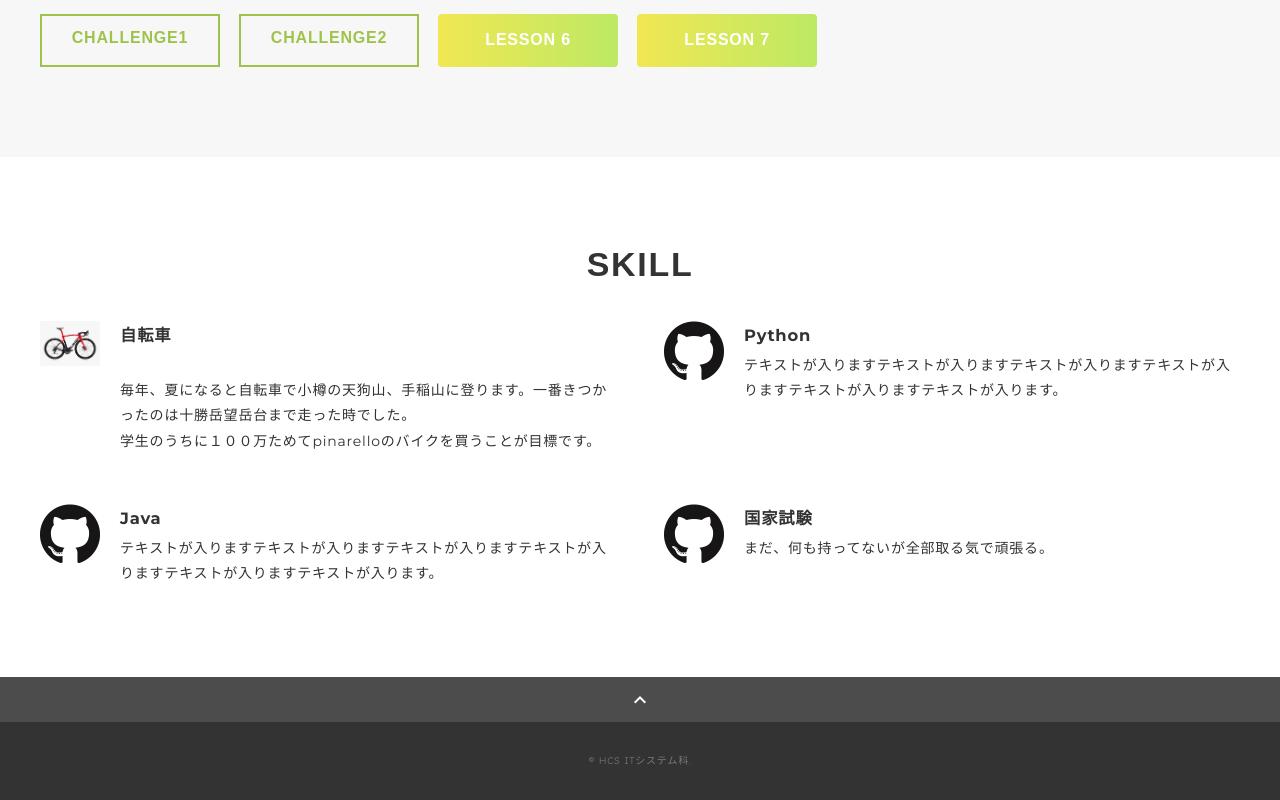
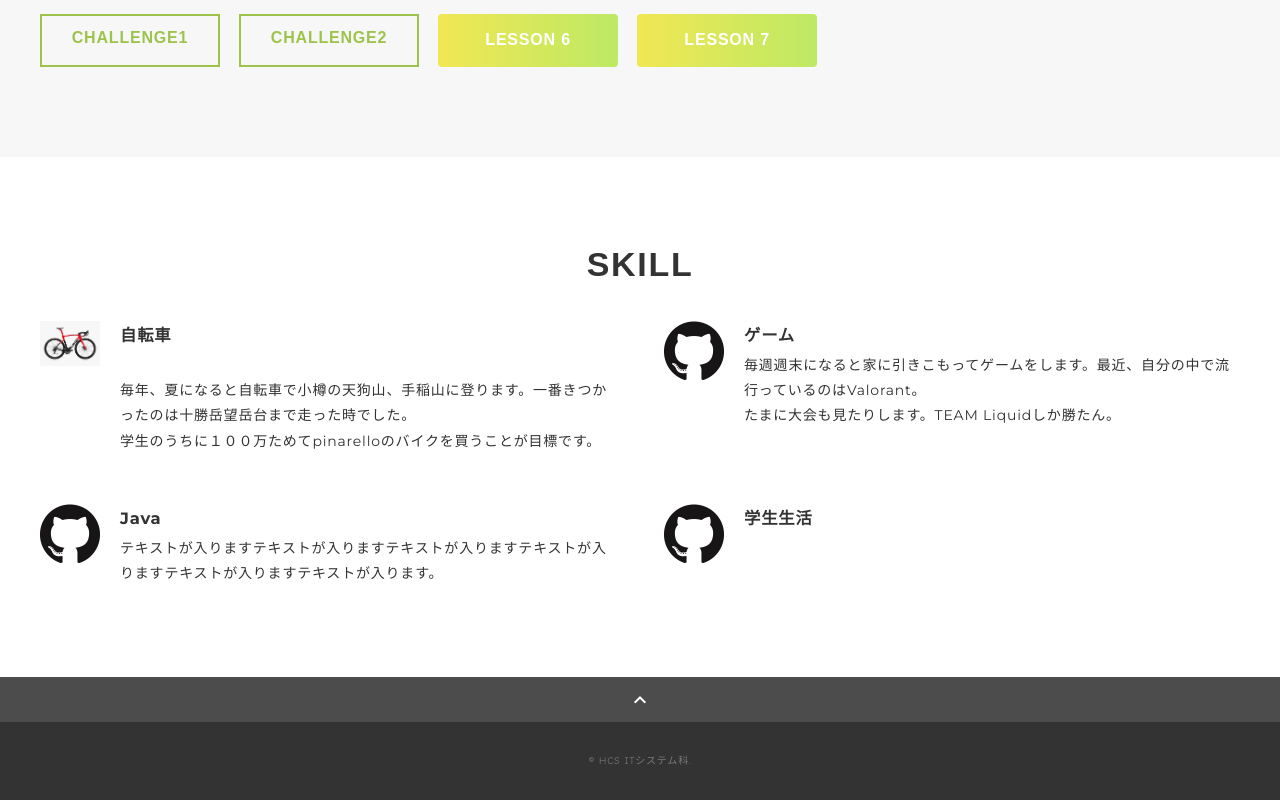
Before and after one commit to 20213096-UenoKanji/S1A106, a plain HTML site: page index.html in a window 1280 px wide. Shown: the part 1260-2060 px from the top of the page. Drawn offline with nearby package versions, Linux system fonts and the light colour scheme; a web font is replaced by a local one.

Commit message:
Add files via upload

```diff
--- a/index.html
+++ b/index.html
@@ -110,9 +110,11 @@
 						<div class="skill-item">
 							<p class="skill-img"><img src="portfolio/img/icon_skill.png" alt=""></p>
 							<div class="skill-body">
-								<h3 class="skill-name">Python</h3>
+								<h3 class="skill-name">ゲーム</h3>
 								<p class="skill-text">
-									テキストが入りますテキストが入りますテキストが入りますテキストが入りますテキストが入りますテキストが入ります。</p>
+									毎週週末になると家に引きこもってゲームをします。最近、自分の中で流行っているのはValorant。<br>
+									たまに大会も見たりします。TEAM Liquidしか勝たん。
+								</p>
 							</div>
 						</div>
 						<div class="skill-item">
@@ -126,9 +128,9 @@
 						<div class="skill-item">
 							<p class="skill-img"><img src="portfolio/img/icon_skill.png" alt=""></p>
 							<div class="skill-body">
-								<h3 class="skill-name">国家試験</h3>
+								<h3 class="skill-name">学生生活</h3>
 								<p class="skill-text">
-									まだ、何も持ってないが全部取る気で頑張る。</p>
+									</p>
 							</div>
 						</div>
 					</div>
```
